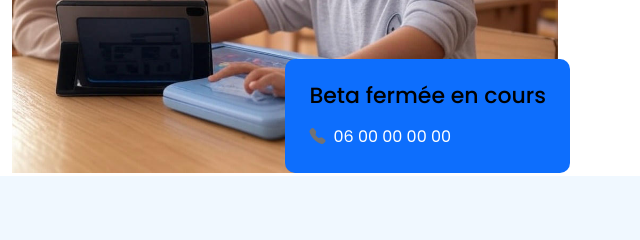
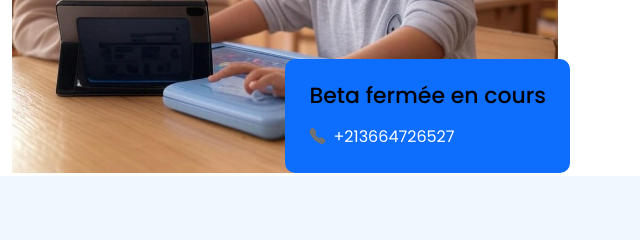
Before and after one commit to cityhuntermsila/Innokid_site, a plain HTML site: page index.html in a window 1280 px wide. Shown: the part 1020-1260 px from the top of the page, 640-1280 px from the left. Drawn offline with Linux system fonts and the light colour scheme.

```diff
--- a/index.html
+++ b/index.html
@@ -142,7 +142,7 @@
                                 <h6 class="mb-3">Beta fermée en cours</h6>
                                 <p class="d-flex mb-0">
                                     <i class="bi-telephone-fill me-2"></i>
-                                    <a href="tel:+213664726527" class="text-white">06 00 00 00 00</a>
+                                    <a href="tel:+213664726527" class="text-white">+213664726527</a>
                                 </p>
                             </div>
                         </div>
@@ -365,4 +365,5 @@
         <script src="js/custom.js"></script>
 
     </body>
+
 </html>
```
